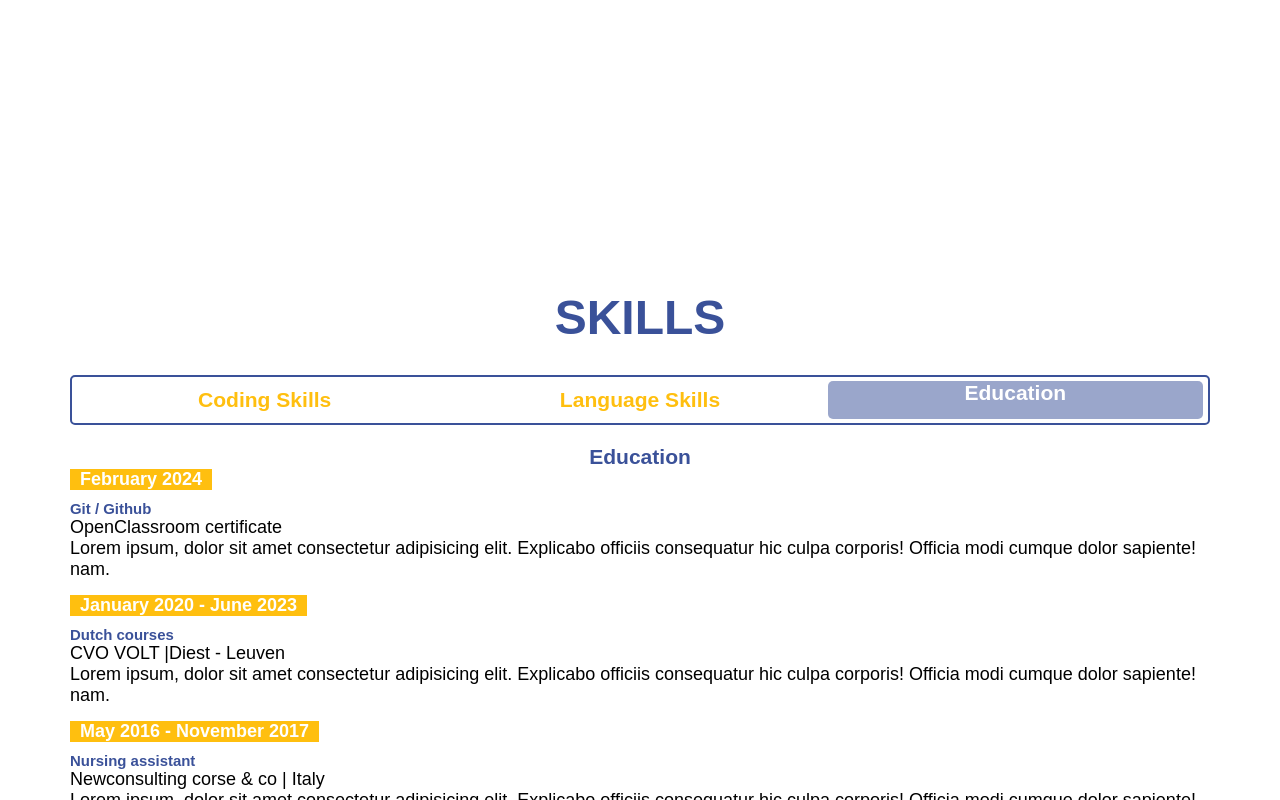
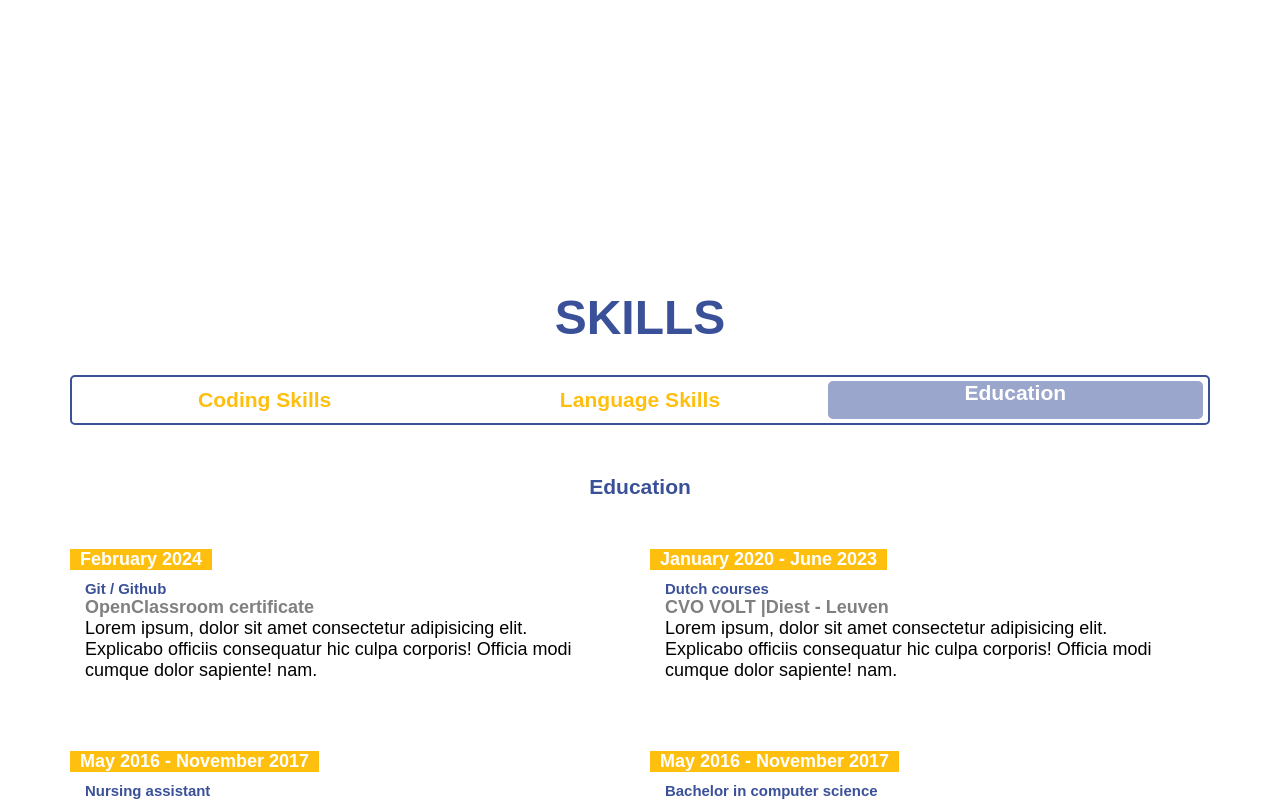
Before and after one commit to LoaGnadjouSoumahoro/portfolio, a React (Vite) app: page / in a window 1280 px wide. Both pictures are taken after a click on the element "Education". Shown: the part 1386-2186 px from the top of the page. Built offline with nearby package versions, Linux system fonts and the light colour scheme; a web font is replaced by a local one.

Commit message:
style the education section

```diff
--- a/src/components/section/skills/items/education/education.css
+++ b/src/components/section/skills/items/education/education.css
@@ -6,6 +6,7 @@
 .education-container h3 {
   text-align: center;
   color: var(--cl-blue);
+  margin-top: 50px;
 }
 
 .education-container h5 {
@@ -14,14 +15,26 @@
 
 .education-container_items {
   margin-bottom: 15px;
+  display: grid;
+  grid-template-columns: 1fr 1fr;
+  row-gap: 70px;
+  column-gap: 20px;
+  margin-top: 50px;
 }
 
 .education-container_items-infos {
   margin-top: 10px;
+  margin-left: 15px;
+  width: 90%;
 }
 
 .education-container_items-infos h5 {
   font-weight: var(--weight-700);
+}
+
+#location {
+  font-weight: var(--weight-700);
+  color: gray;
 }
 
 .education-container_items-date {
--- a/src/components/section/skills/items/education/index.jsx
+++ b/src/components/section/skills/items/education/index.jsx
@@ -13,8 +13,10 @@ const Education = () => {
               <p className='education-container_items-date'>{item1.date}</p>
               <div className='education-container_items-infos'>
                 <h5>{item1.title}</h5>
-                <p>{item1.location}</p>
-                <p className='education-container_items'>
+                <p className='education-container_items-location' id='location'>
+                  {item1.location}
+                </p>
+                <p className='education-container_items-description'>
                   Lorem ipsum, dolor sit amet consectetur adipisicing elit. Explicabo officiis consequatur hic culpa
                   corporis! Officia modi cumque dolor sapiente! nam.
                 </p>
@@ -24,15 +26,15 @@ const Education = () => {
         </div>
       </div>
       <div className='education-container'>
-        <h3>Education</h3>
+        <h3>Experience</h3>
         <div className='education-container_items'>
           {experience.map((item2, index) => (
             <div key={index}>
               <p className='education-container_items-date'>{item2.date}</p>
-              <div className='education-container_items-infos'>
+              <div className='education-container_items-infos' id='location'>
                 <h5>{item2.title}</h5>
-                <p>{item2.location}</p>
-                <p className='education-container_items'>{item2.description}</p>
+                <p className='education-container_items-location'>{item2.location}</p>
+                <p className='education-container_items-description'>{item2.description}</p>
               </div>
             </div>
           ))}
```
